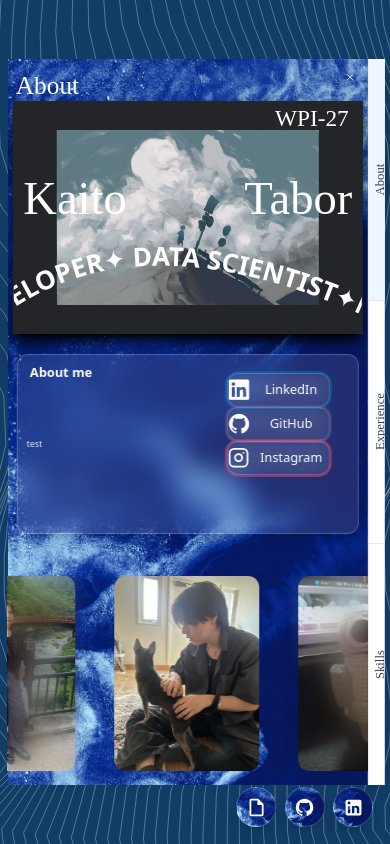
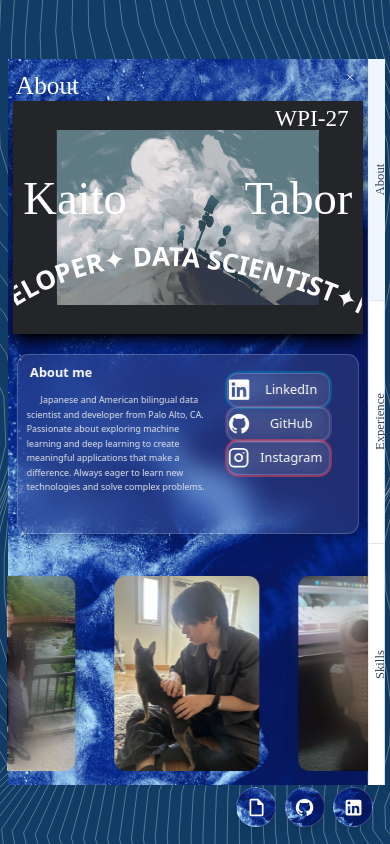
Before and after one commit to KaitoTabor/personal-website, a React (Vite) app in the folder apps/frontend/: page / in a window 390 px wide. Both pictures are taken after a click on the button "About". Built offline with nearby package versions, Linux system fonts and the light colour scheme; a web font is replaced by a local one.

Commit message:
changes for mobile

```diff
--- a/apps/frontend/src/components/AboutSection.tsx
+++ b/apps/frontend/src/components/AboutSection.tsx
@@ -117,12 +117,11 @@ const AboutSection = () => {
                         </CardContent>
                     </Card>
                 </div>
-                {/* &nbsp;&nbsp;&nbsp;&nbsp;&nbsp;&nbsp;Japanese and American bilingual data scientist and developer from Palo Alto, CA. Passionate about exploring machine learning and deep learning to create meaningful applications that make a difference. Always eager to learn new technologies and solve complex problems. */}
                 <div className="flex justify-center mb-[2.3vh] md:mb-[5vw]">
                     <div className="absolute shadow-0 overflow-hidden rounded-lg w-[40.48vh] h-[21.252vh] top-[35vh] md:w-[33vw] md:h-[17.55vw] md:top-[6vw] md:right-[1vw] backdrop-blur-md bg-white/10 border border-white/20 shadow-lg hover:bg-white/20 hover:border-cyan-400/50 hover:shadow-xl hover:shadow-cyan-400/20 transition-all duration-300 z-10 group">
                         <div className="absolute inset-0 flex items-center justify-start left-[1.012vh] md:left-[0.65vw]">
                             <div className="text-gray-200 text-[1.058vh] w-[21.578vh] md:px-[2.34vw] md:text-[0.85vw] md:w-[19.5vw] md:px-[1.95vw] leading-relaxed">
-                                test
+                                &nbsp;&nbsp;&nbsp;&nbsp;&nbsp;&nbsp;Japanese and American bilingual data scientist and developer from Palo Alto, CA. Passionate about exploring machine learning and deep learning to create meaningful applications that make a difference. Always eager to learn new technologies and solve complex problems.
                             </div>
                         </div>
                         <div className="absolute text-white top-[1.012vh] left-[1.408vh] text-[1.518vh] w-[22.7vh] md:top-[0.65vw] md:left-[0.65vw] md:px-[2.34vw] md:text-[1.3vw] md:w-[19.5vw] md:px-[1.95vw] font-bold group-hover:text-cyan-300 transition-colors">
--- a/apps/frontend/src/components/SkillSection.tsx
+++ b/apps/frontend/src/components/SkillSection.tsx
@@ -130,7 +130,7 @@ const SkillsSection = () => {
                             {skills.map((skill, index) => (
                                 <div
                                     key={index}
-                                    className="flex items-center gap-[0.5vh] md:gap-[0.3vw] p-[0.5vh] md:p-[0.4vw] rounded-md bg-white/10 hover:bg-white/20 border border-white/20 hover:border-cyan-400/50 transition-all duration-300 group whitespace-nowrap"
+                                    className="flex items-center gap-[0.2vh] md:gap-[0.3vw] p-[0.2vh] md:p-[0.4vw] rounded-md bg-white/10 hover:bg-white/20 border border-white/20 hover:border-cyan-400/50 transition-all duration-300 group whitespace-nowrap"
                                 >
                                     {skill.icon}
                                     <span className="text-white text-[1.2vh] md:text-[0.9vw] font-medium group-hover:text-cyan-300 transition-colors">
--- a/apps/frontend/src/routes/Home.tsx
+++ b/apps/frontend/src/routes/Home.tsx
@@ -185,7 +185,7 @@ const ExamplePage = () => {
                 style={{ pointerEvents: "none" }}>
             </Waves>
             <div className="flex h-screen relative z-10 items-center justify-center">
-                <div className="relative flex items-center -translate-x-[1.85vw] md:-translate-x-[2vw]">
+                <div className="relative flex items-center -translate-x-[0.85vh] md:-translate-x-[2vw]">
                     <div className="relative">
                         <div className={`transition-all duration-1000 overflow-hidden ${
                             activeTab ? 'opacity-100 pointer-events-none' : 'opacity-100 pointer-events-auto'
```
